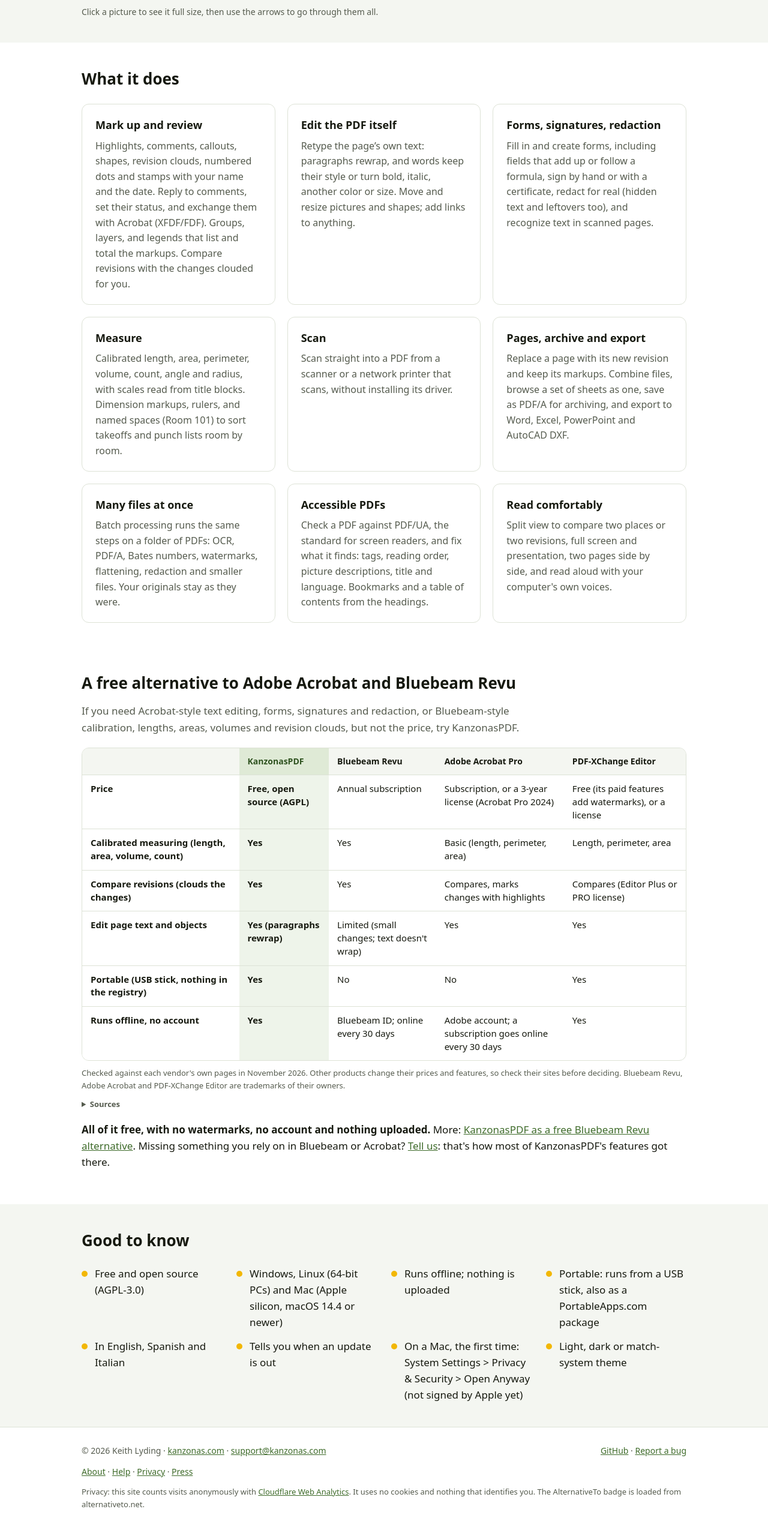
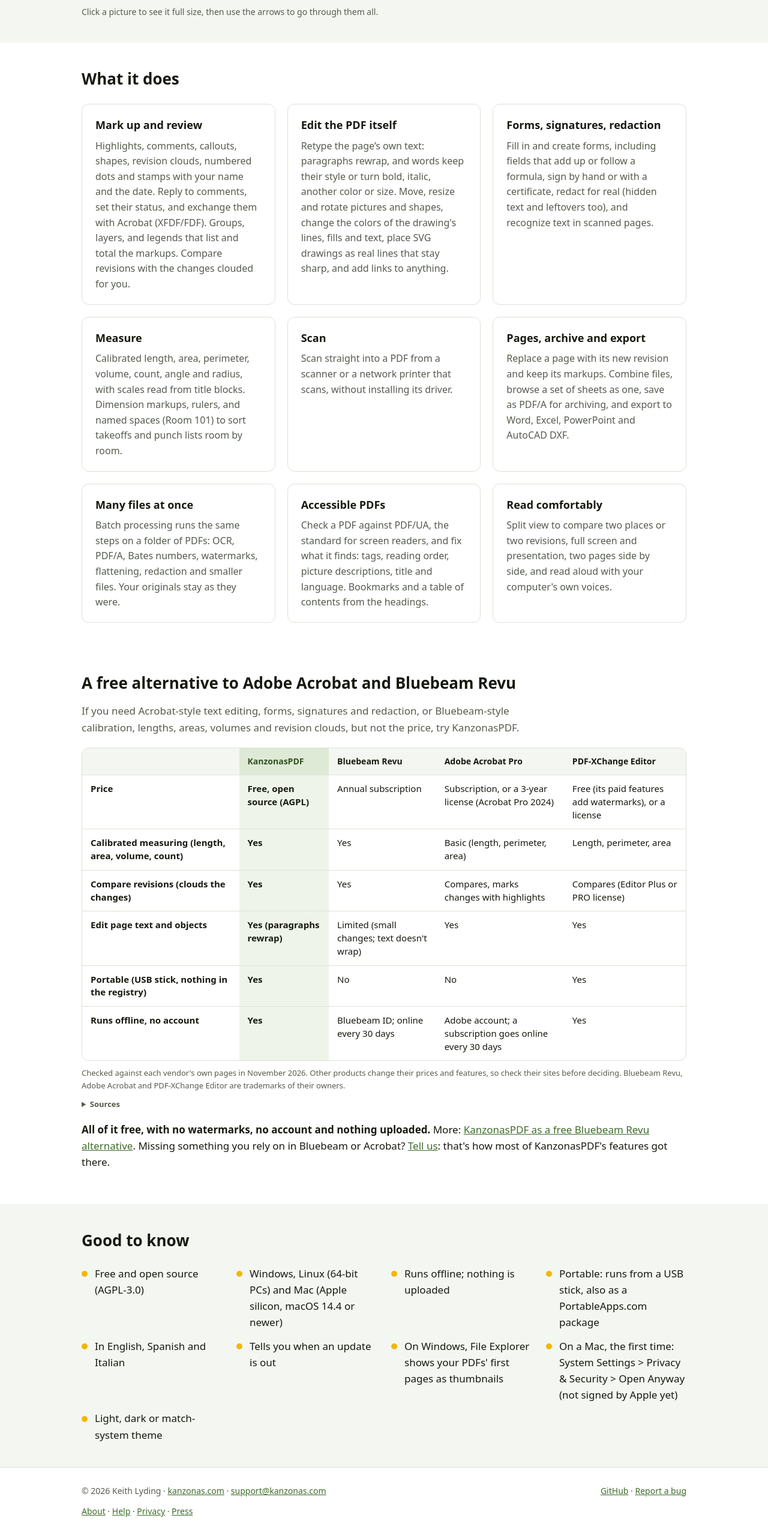
Before and after one commit to keithlyding/Kanzonas-Site, a plain HTML site: page pdf/index.html in a window 1280 px wide. Shown: the part 1534-4069 px from the top of the page at 60% size. Drawn offline with Linux system fonts and the light colour scheme; no server answers.

Commit message:
PDF page up to KanzonasPDF 1.15.7: colors of the page's drawing and text, rotation, SVG drawings, Explorer thumbnails
The SVG page mentions placing an SVG in KanzonasPDF; the press kit and roadmap too.

Co-Authored-By: Claude Opus 5.5 <noreply@anthropic.com>
Claude-Session: https://claude.ai/code/session_01Ho1n54UpgAK6PzGHAaZR8m

```diff
--- a/pdf/index.html
+++ b/pdf/index.html
@@ -125,7 +125,7 @@
           </div>
           <div class="feature">
             <h3>Edit the PDF itself</h3>
-            <p>Retype the page’s own text: paragraphs rewrap, and words keep their style or turn bold, italic, another color or size. Move and resize pictures and shapes; add links to anything.</p>
+            <p>Retype the page’s own text: paragraphs rewrap, and words keep their style or turn bold, italic, another color or size. Move, resize and rotate pictures and shapes, change the colors of the drawing's lines, fills and text, place SVG drawings as real lines that stay sharp, and add links to anything.</p>
           </div>
           <div class="feature">
             <h3>Forms, signatures, redaction</h3>
@@ -251,6 +251,7 @@
           <li>Portable: runs from a USB stick, also as a PortableApps.com package</li>
           <li>In English, Spanish and Italian</li>
           <li>Tells you when an update is out</li>
+          <li>On Windows, File Explorer shows your PDFs' first pages as thumbnails</li>
           <li>On a Mac, the first time: System Settings &gt; Privacy &amp; Security &gt; Open Anyway (not signed by Apple yet)</li>
           <li>Light, dark or match-system theme</li>
         </ul>
```
Also changed, not shown: home/press.html (+1 -1 lines), svg/index.html (+1 -1 lines), 1 other file.
